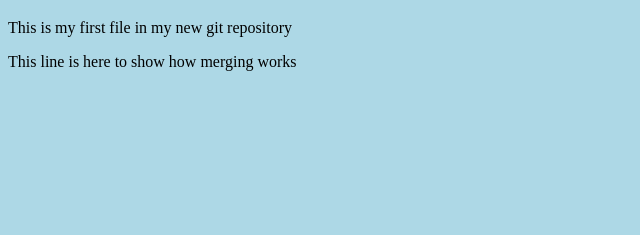
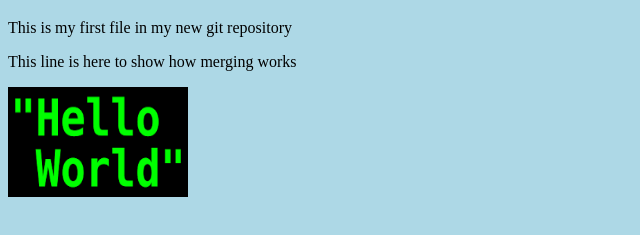
Before and after one commit to NaveenkumarHulimani/Github-pages, a plain HTML site: page index.html in a window 1280 px wide. Shown: the part 61-296 px from the top of the page, without its empty margins (0-640 px from the left). Drawn offline with Linux system fonts and the light colour scheme.

Commit message:
New image is added

```diff
--- a/index.html
+++ b/index.html
@@ -12,6 +12,7 @@
     <p>This is my first file in my new git repository</p>
     <p>This line is here to show how merging works
     </p>
+    <img src="./images-2.png" alt="hello-world-image-2" style="height:110px; width:180px"/>
 
 </body>
 </html>
```
Also changed, not shown: images-2.png (added).
